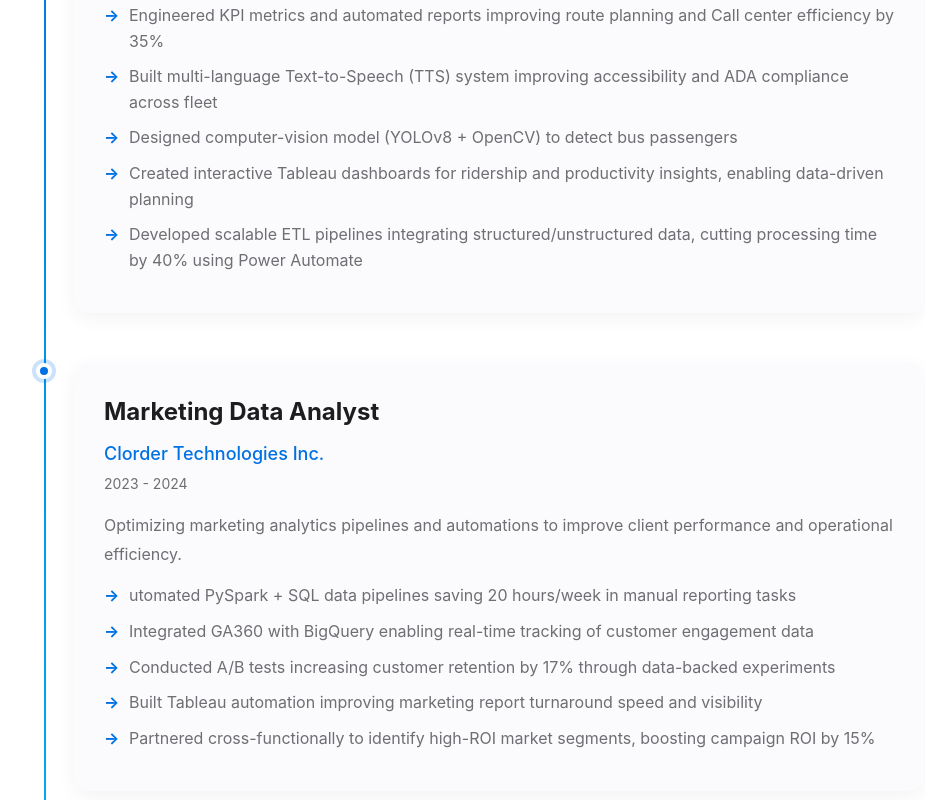
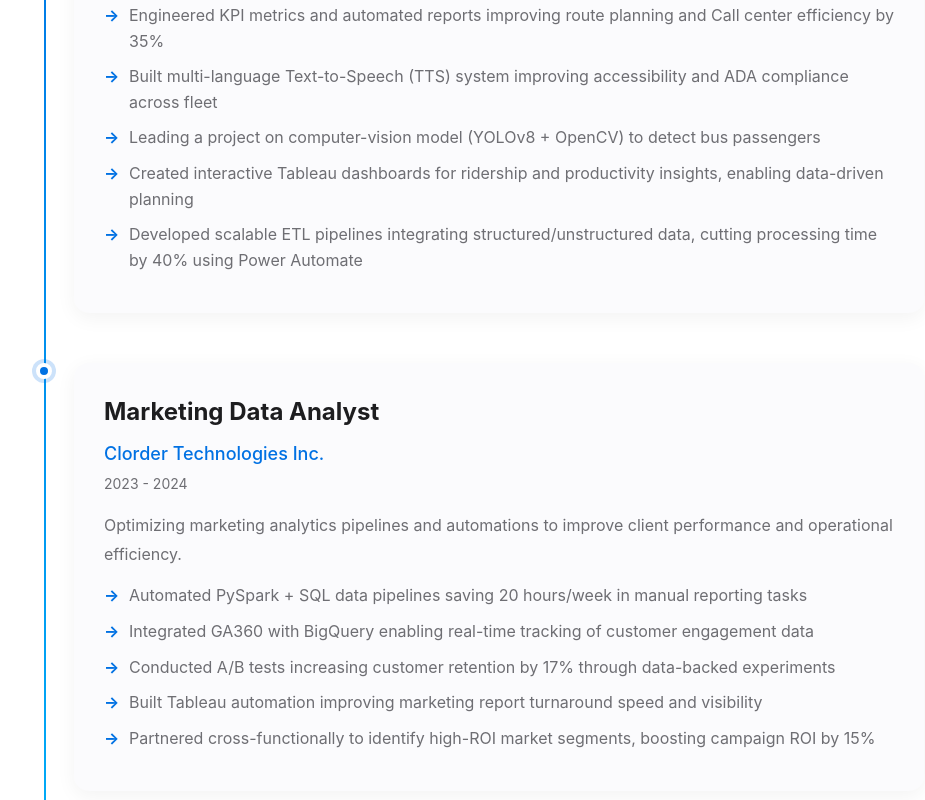
Before and after one commit to BhargavJakku/Career-Portfolio, a plain HTML site: page index.html in a window 1280 px wide. Shown: the part 2180-2980 px from the top of the page, without its empty margins (166-1091 px from the left). Drawn offline with Linux system fonts and the light colour scheme.

Commit message:
Formatting changes

```diff
--- a/index.html
+++ b/index.html
@@ -102,7 +102,7 @@
                             <ul>
                                 <li>Engineered KPI metrics and automated reports improving route planning and Call center efficiency by 35%</li>
                                 <li>Built multi-language Text-to-Speech (TTS) system improving accessibility and ADA compliance across fleet</li>
-                                <li>Designed computer-vision model (YOLOv8 + OpenCV) to detect bus passengers</li>
+                                <li>Leading a project on computer-vision model (YOLOv8 + OpenCV) to detect bus passengers</li>
                                 <li>Created interactive Tableau dashboards for ridership and productivity insights, enabling data-driven planning</li>
                                 <li>Developed scalable ETL pipelines integrating structured/unstructured data, cutting processing time by 40% using Power Automate</li>
                             </ul>
@@ -122,7 +122,7 @@
                         <div class="timeline-body">
                             <p>Optimizing marketing analytics pipelines and automations to improve client performance and operational efficiency.</p>
                             <ul>
-                                <li>utomated PySpark + SQL data pipelines saving 20 hours/week in manual reporting tasks</li>
+                                <li>Automated PySpark + SQL data pipelines saving 20 hours/week in manual reporting tasks</li>
                                 <li>Integrated GA360 with BigQuery enabling real-time tracking of customer engagement data</li>
                                 <li>Conducted A/B tests increasing customer retention by 17% through data-backed experiments</li>
                                 <li>Built Tableau automation improving marketing report turnaround speed and visibility</li>
@@ -291,7 +291,7 @@
                         <img src="Facebook---Blog.-LLMs-in-Audio.png" alt="Project 4">
                     </div>
                     <div class="project-info">
-                        <h3 class="project-title">Audio-Comic Generator</h3>
+                        <h3 class="project-title">Audio-Comic Generator <i>(Under Build)</i></h3>
                         <p class="project-description">
                             Creative AI project combining text-to-speech, audio design, and visual storytelling. Built Python workflow using Edge-TTS, pydub, ffmpeg for synchronized voice narration
                             Experimented with Meta MusicLM to generate dialogue and adaptive soundtrack generation
```
